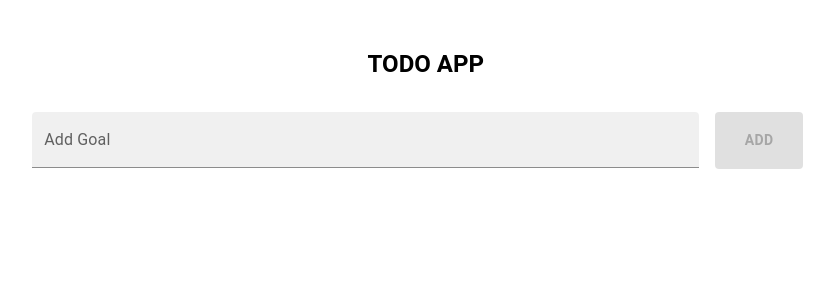
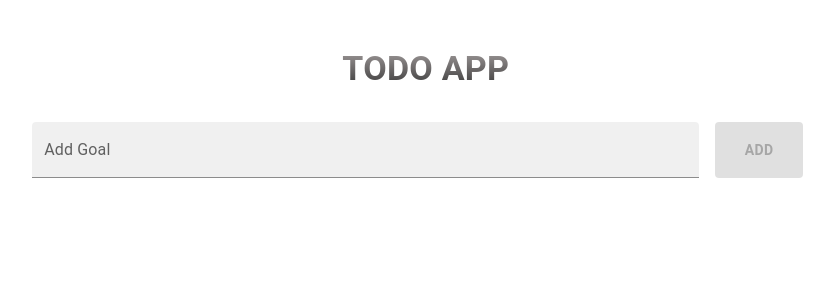
Before and after one commit to shivanssh/todo-app, a React (Vite) app: page / in a window 1280 px wide. Shown: the top 300 px of the page, without its empty margins (163-997 px from the left). Built offline with nearby package versions, Linux system fonts and the light colour scheme.

Commit message:
some style and one code  improvement

```diff
--- a/src/App.tsx
+++ b/src/App.tsx
@@ -23,11 +23,15 @@ function App() {
       <Box padding="3rem 6%" width="80%">
         <FlexCenter sx={{ flexDirection: "column" }}>
           <Typography
-            variant="h5"
+            variant="h4"
             sx={{
               textTransform: "uppercase",
               fontWeight: "bold",
               textAlign: "center",
+              color: "white",
+              background: "linear-gradient(#a49e9e, #333)",
+              WebkitTextFillColor: "transparent",
+              WebkitBackgroundClip: "text",
             }}
           >
             Todo App
--- a/src/store/goalsSlice.ts
+++ b/src/store/goalsSlice.ts
@@ -38,7 +38,7 @@ const goalsSlice = createSlice({
           : goal
       ),
 
-    deleteAllGoals: (state) => (state = []),
+    deleteAllGoals: () => [],
   },
 });
 
```
